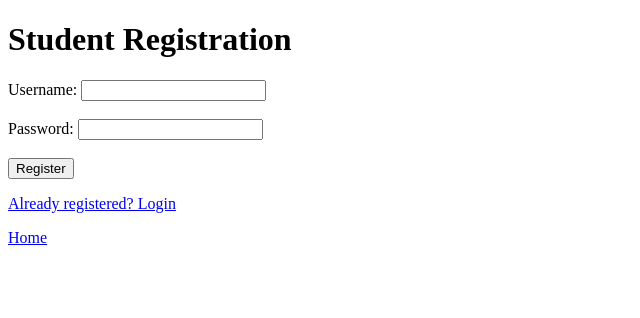
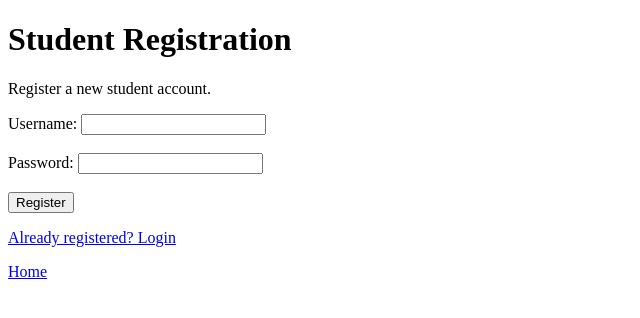
Before and after one commit to vidyashiremath/StudentInformationSystem2, a Flask app: page /register in a window 1280 px wide. Shown: the top 318 px of the page, without its empty margins (0-640 px from the left). Run offline with Flask 3, Linux system fonts and the light colour scheme.

Commit message:
Add student registration feature

```diff
--- a/templates/register.html
+++ b/templates/register.html
@@ -5,6 +5,7 @@
 </head>
 <body>
     <h1>Student Registration</h1>
+    <p>Register a new student account.</p>
 
     {% with messages = get_flashed_messages() %}
         {% for message in messages %}
```
